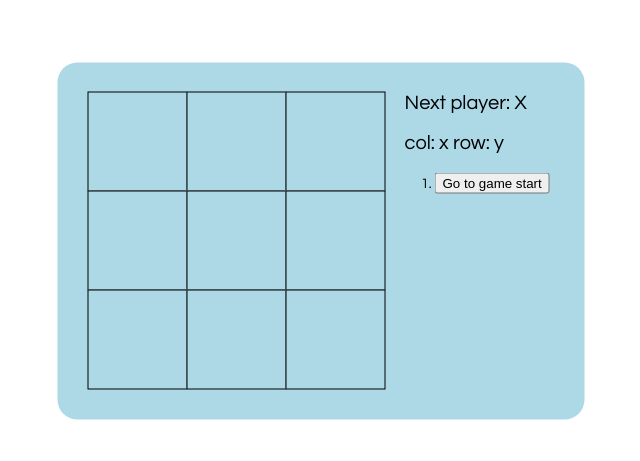
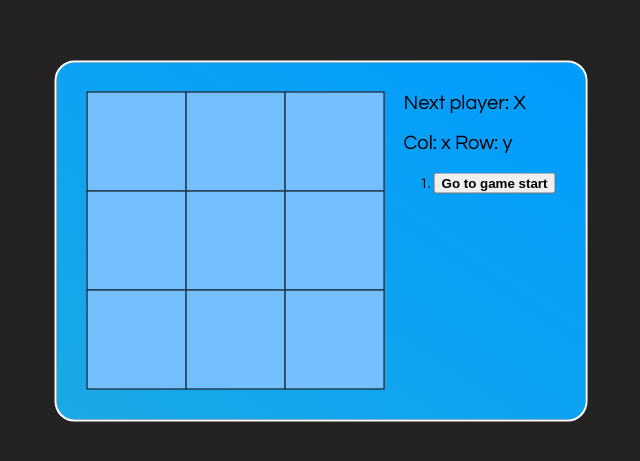
Before and after one commit to Ptrhnk/tic-tac-toe, a React app: page / in a window 1280 px wide. Shown: the part 159-620 px from the top of the page, without its empty margins (319-959 px from the left). Built offline with nearby package versions, Linux system fonts and the light colour scheme.

Commit message:
2) Bold the currently selected item in the move list

```diff
--- a/public/index.html
+++ b/public/index.html
@@ -32,7 +32,7 @@
     <div id="root"></div>
     <script>
       $(document).ready(function() {
-        $("div").slideDown(2000);
+        $("div").slideDown(1000);
       });
     </script>
     <!--
--- a/src/index.css
+++ b/src/index.css
@@ -1,6 +1,11 @@
 body {
   font: 14px "Century Gothic", Futura, sans-serif;
   margin: 20px;
+  /* background: linear-gradient(
+  to left,
+  rgba(34, 34, 34, 1),
+  rgba(56, 56, 56, 1)); */
+  background-color: rgb(36, 34, 35);
 }
 
 ol, ul {
@@ -9,6 +14,10 @@ ol, ul {
 
 div {
   display: none;
+}
+
+.bold-text {
+  font-weight: bold;
 }
 
 .board-row {
@@ -49,21 +58,24 @@ div {
 .game {
   display: flex;
   flex-direction: row;
-  /* border: 3px solid lightblue; */
   padding: 20px;
-  background-color: lightblue;
+  background: linear-gradient(
+  to left bottom,
+  rgb(0, 156, 255),
+  rgb(26, 169, 230));
   margin: 0;
   position: absolute;
   top: 50%;
   left: 50%;
   transform: translate(-50%, -50%);
   border-radius: 20px;
+  border: 2px solid white;
+  /* box-shadow: 0px 0px 10px rgba(255, 255, 255, 0.5); */
 }
 
 .game-board {
-  /* border: 2px solid blue; */
   padding: 10px;
-  /* background-color: hotpink; */
+  /* background-color: rgb(32, 32, 32); */
 }
 
 .game-info {
@@ -76,5 +88,4 @@ div {
   margin-bottom: 20px;
   min-width: 150px;
   font-size: 20px;
-  background-color: lightblue;
 }
--- a/src/index.js
+++ b/src/index.js
@@ -23,7 +23,7 @@ class Board extends React.Component {
     } else if (this.props.squares[i] === "O") {
       return "lightpink";
     } else {
-      return "lightblue";
+      return "rgb(116, 192, 255)";
     }
   }
 
@@ -106,12 +106,17 @@ class Game extends React.Component {
     const winner = calculateWinner(current.squares);
 
     const moves = history.map((step, move) => {
+      const bold = this.state.stepNumber === move ? "bold-text" : "";
       const desc = move ?
         'Go to move #' + move :
         'Go to game start';
       return (
         <li key={move}>
-          <button onClick={() => this.jumpTo(move)}>{desc}</button>
+          <button
+          className={bold}
+          onClick={() => this.jumpTo(move)}>
+          {desc}
+          </button>
         </li>
       );
     });
@@ -132,7 +137,7 @@ class Game extends React.Component {
         </div>
         <div className="game-info">
           <div className="status">{status}</div>
-          <div className="status">col: {this.state.col} row: {this.state.row}</div>
+          <div className="status">Col: {this.state.col} Row: {this.state.row}</div>
           <ol>{moves}</ol>
         </div>
       </div>
```
